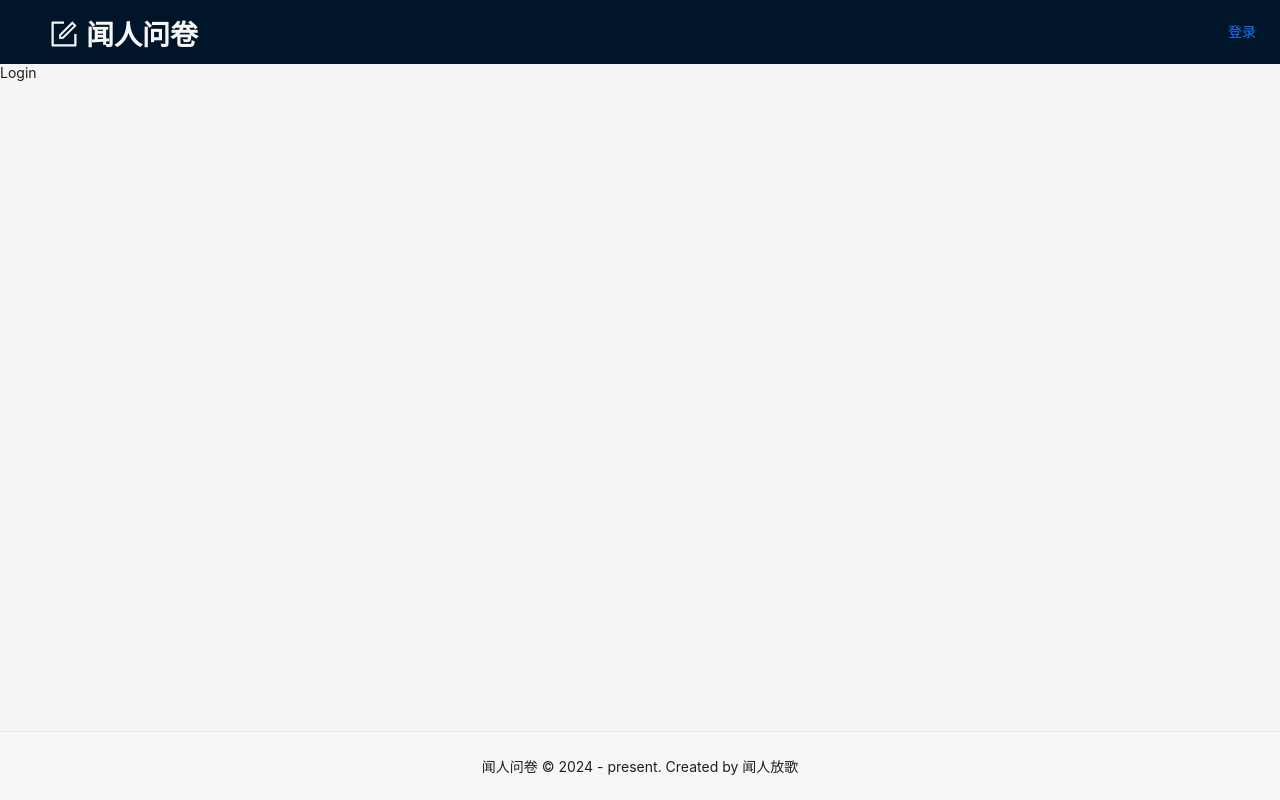
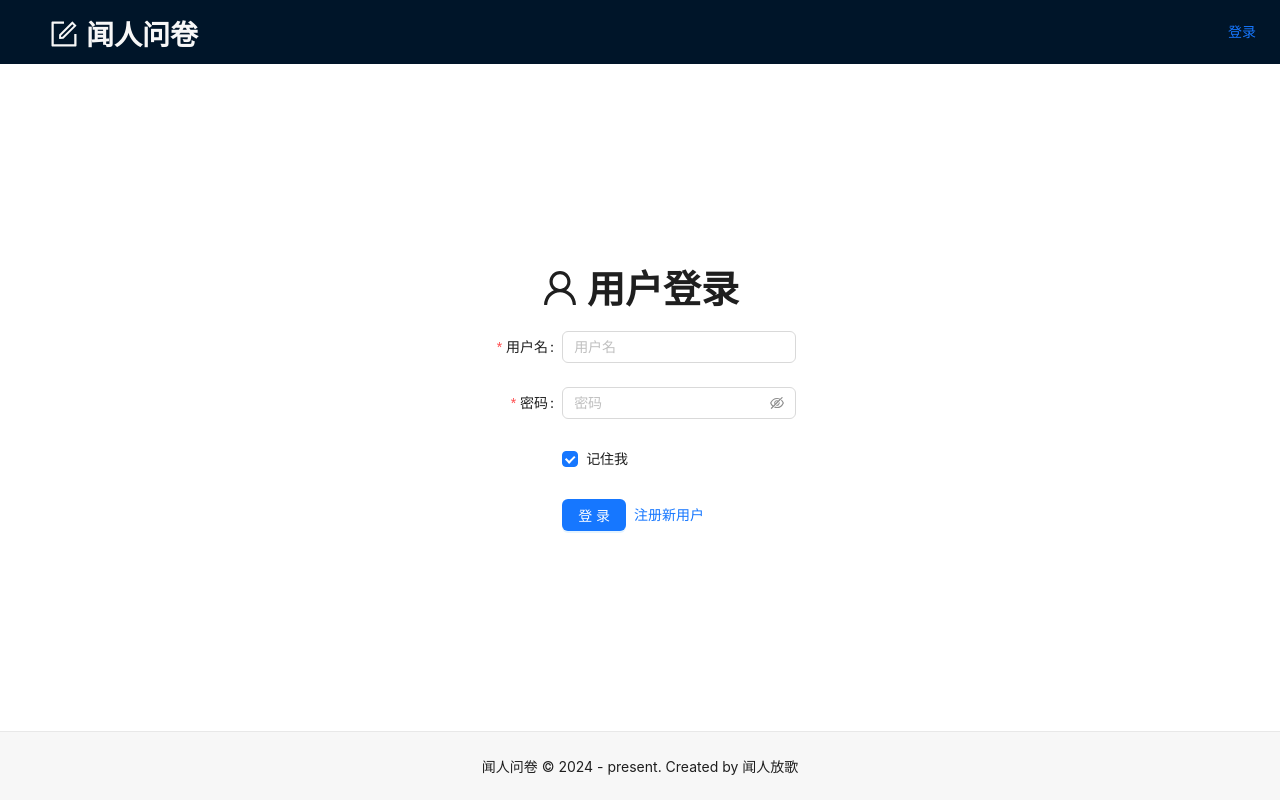
Before and after one commit to wenrenfangge/ask-star-web, a React (Create React App) app: page /login in a window 1280 px wide. Built offline with nearby package versions, Linux system fonts and the light colour scheme.

Commit message:
feat: 登录页开发

```diff
--- a/src/constant/index.tsx
+++ b/src/constant/index.tsx
@@ -1,5 +1,10 @@
 /**
  * 常量
  */
-
+// 列表搜索字段名
 export const LIST_SEARCH_PRIMARY_KEY = 'keyword'
+//登录记住账号存储关键字
+export const enum LOGIN_ACCOUNT_TYPE {
+  USERNAME = 'ask_star_username',
+  PASSWORD = 'ask_star_password',
+}
--- a/src/pages/Login.module.scss
+++ b/src/pages/Login.module.scss
@@ -0,0 +1,8 @@
+.container {
+    display: flex;
+    flex-direction: column;
+    justify-content: center;
+    align-items: center;
+    min-height: calc(100vh - 64px - 69px);
+    background-color: #fff;
+}
--- a/src/pages/Login.tsx
+++ b/src/pages/Login.tsx
@@ -1,7 +1,100 @@
-import React, { FunctionComponent } from 'react'
+import React, { FunctionComponent, useEffect } from 'react'
+import styles from './Login.module.scss'
+import { Space, Button, Input, Form, Checkbox, Typography, notification } from 'antd'
+import { UserOutlined } from '@ant-design/icons'
+import { Link } from 'react-router-dom'
+import { RouterEnum } from '@/router/routerMap'
+import { LoginType } from '@/types/Login'
+import { LOGIN_ACCOUNT_TYPE } from '@/constant'
+
+const { Title } = Typography
 
 const Login: FunctionComponent = () => {
-  return <div>Login</div>
+  const [form] = Form.useForm()
+  useEffect(() => {
+    getAccount() && form.setFieldsValue(getAccount())
+  }, [])
+  const onFinishhandle = (values: LoginType) => {
+    const { username, password, remember } = values || {}
+    if (!username || !password) {
+      notification.error({
+        message: '登录失败',
+        description: '用户名或密码不能为空',
+      })
+      return
+    }
+    if (remember) {
+      rememberAccount(values)
+    } else {
+      forgetAccount()
+    }
+  }
+  const onFinishFaildhandle = () => {
+    // 登录失败逻辑
+  }
+  const rememberAccount = (data: LoginType) => {
+    localStorage.setItem(LOGIN_ACCOUNT_TYPE.USERNAME, data.username)
+    localStorage.setItem(LOGIN_ACCOUNT_TYPE.PASSWORD, data.password)
+  }
+  const forgetAccount = () => {
+    localStorage.removeItem(LOGIN_ACCOUNT_TYPE.USERNAME)
+    localStorage.removeItem(LOGIN_ACCOUNT_TYPE.PASSWORD)
+  }
+  const getAccount = () => {
+    return {
+      username: localStorage.getItem(LOGIN_ACCOUNT_TYPE.USERNAME),
+      password: localStorage.getItem(LOGIN_ACCOUNT_TYPE.PASSWORD),
+    }
+  }
+  return (
+    <div className={styles.container}>
+      <div>
+        <Space>
+          <Title>
+            <UserOutlined />
+          </Title>
+          <Title>用户登录</Title>
+        </Space>
+      </div>
+      <div>
+        <Form
+          form={form}
+          labelCol={{ span: 6 }}
+          wrapperCol={{ span: 18 }}
+          initialValues={{ remember: true }}
+          onFinish={onFinishhandle}
+          onFinishFailed={onFinishFaildhandle}
+        >
+          <Form.Item
+            name="username"
+            label="用户名"
+            rules={[{ required: true, message: '请输入用户名' }]}
+          >
+            <Input placeholder="用户名" />
+          </Form.Item>
+          <Form.Item
+            name="password"
+            label="密码"
+            rules={[{ required: true, message: '请输入密码' }]}
+          >
+            <Input.Password placeholder="密码" />
+          </Form.Item>
+          <Form.Item wrapperCol={{ offset: 6, span: 18 }} name={'remember'} valuePropName="checked">
+            <Checkbox>记住我</Checkbox>
+          </Form.Item>
+
+          <Form.Item wrapperCol={{ offset: 6, span: 18 }}>
+            <Space>
+              <Button type="primary" htmlType="submit">
+                登录
+              </Button>
+              <Link to={RouterEnum.REGISTER}>注册新用户</Link>
+            </Space>
+          </Form.Item>
+        </Form>
+      </div>
+    </div>
+  )
 }
 
 export default Login
--- a/src/pages/Register.module.scss
+++ b/src/pages/Register.module.scss
@@ -4,4 +4,5 @@
     justify-content: center;
     align-items: center;
     min-height: calc(100vh - 64px - 69px);
+    background-color: #fff;
 }
--- /dev/null
+++ b/src/types/Login/index.tsx
@@ -0,0 +1,5 @@
+export type LoginType = {
+  username: string
+  password: string
+  remember?: boolean
+}
```
